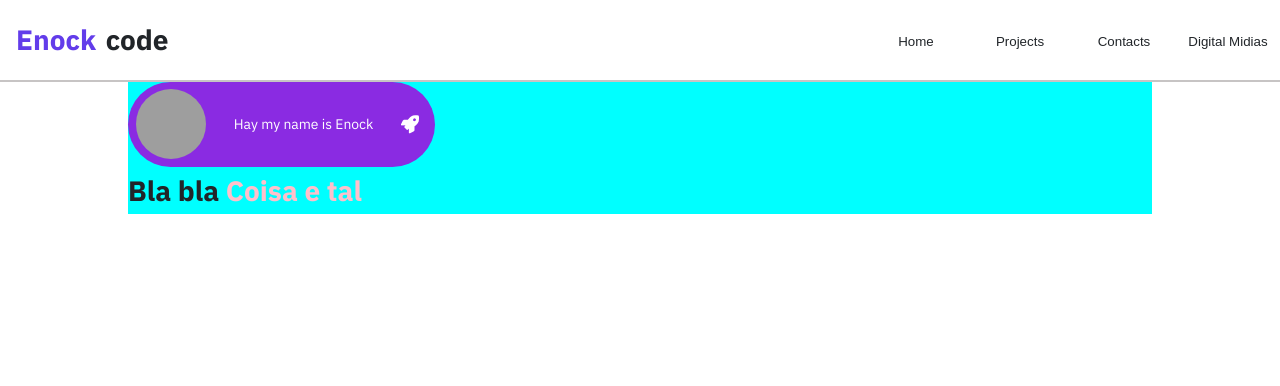
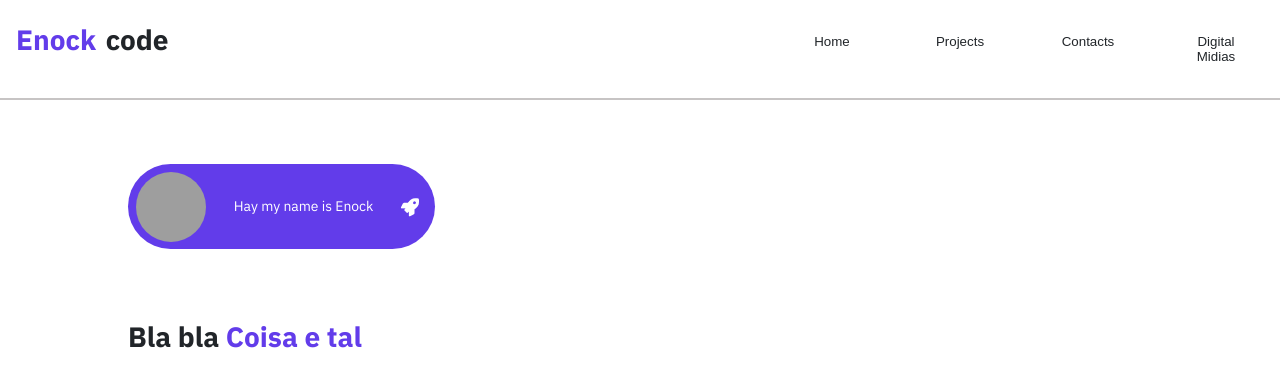
Before and after one commit to kenzie-journey-enock/react_tasks, a React (Vite) app: page / in a window 1280 px wide. Shown: the top 386 px of the page. Built offline with nearby package versions, Linux system fonts and the light colour scheme; grey boxes are pictures that could not be loaded.

Commit message:
fix: Styles

```diff
--- a/src/studies/Projects/Portifolio/components/atoms/style.module.css
+++ b/src/studies/Projects/Portifolio/components/atoms/style.module.css
@@ -97,18 +97,19 @@ button {
 
 
 .title_brand strong {
-  color: pink;
+  color: var(--color-primary);
 }
 
 .avatar_wrapper {
   width: 100%;
   height: 85px;
-  background-color: blueviolet;
+  background-color: var(--color-primary);
   border-radius: 50px;
   display: flex;
   align-items: center;
   justify-content: space-between;
   padding: 0 0rem 0rem 0.5rem;
+  margin-bottom: 4rem;
 }
 
 .avatar_element {
@@ -143,6 +144,9 @@ button {
   .avatar_wrapper {
     width: 50%;
   }
+}
+
+@media (min-width: 900px) {
   .menu_icon {
     display: none;
   }
--- a/src/studies/Projects/Portifolio/components/molecules/style.module.css
+++ b/src/studies/Projects/Portifolio/components/molecules/style.module.css
@@ -25,17 +25,30 @@
 
 .list_item {
   width: 6.5rem;
+  margin: 1rem;
 }
 
 /* Para tablets (largura mínima de 768px) */
-@media (min-width: 768px) {
+@media (min-width: 900px) {
   .list_sections {
     display: flex;
-    margin: 1rem 0 0 0;
+    width: 40%;
   }
 
   .list_sections_open {
     visibility: hidden;
+  }
+
+  .advertme_container {
+    display: flex;
+    flex-direction: column;
+    justify-content: space-between;
+    height: 10rem;
+    /* background-color: aquamarine; */
+  }
+
+  .btn_projects {
+    width: 35%;
   }
 }
 
--- a/src/studies/Projects/Portifolio/components/organisms/style.module.css
+++ b/src/studies/Projects/Portifolio/components/organisms/style.module.css
@@ -8,8 +8,18 @@
 }
 
 .main_portfolio {
-  background-color: aqua;
+  /* background-color: rgb(189, 78, 5); */
   display: flex;
   flex-direction: column;
-  margin: 0 10%;
+  justify-content: space-between;
+  margin: 5% 10%;
+  height: 100%;
 }
+
+.first_s {
+  height: 100%;
+  display: flex;
+  flex-direction: column;
+  /* justify-content: space-between; */
+  /* background-color: aqua; */
+}
```
